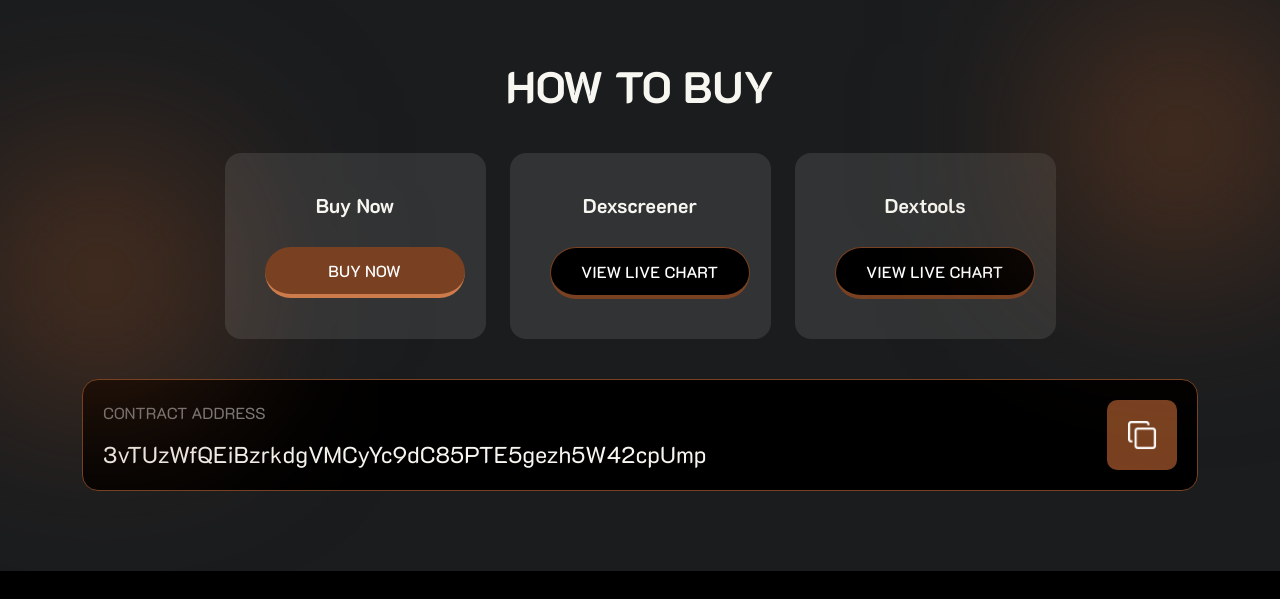
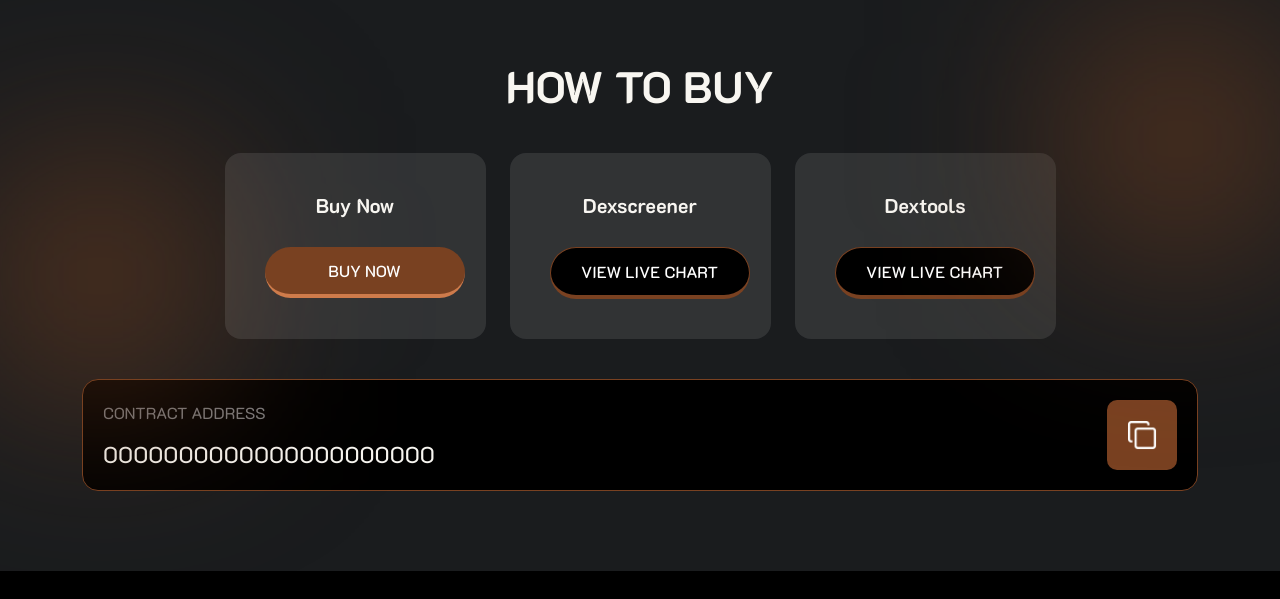
Before and after one commit to webdevplays/bybit, a plain HTML site: page index.html in a window 1280 px wide. Shown: the part 1657-2256 px from the top of the page. Drawn offline with Linux system fonts and the light colour scheme.

Commit message:
Update index.html

```diff
--- a/index.html
+++ b/index.html
@@ -113,9 +113,9 @@
               <p>
                 A cryptocurrency exchange platform that offers trading in derivatives, spot markets, and other financial products with features like leverage.
               </p>
-              <a href="https://jup.ag/swap/SOL-3vTUzWfQEiBzrkdgVMCyYc9dC85PTE5gezh5W42cpUmp" target="_blank"
+              <a href="https://jup.ag/swap/SOL-0000000000000000000000" target="_blank"
                 class="btn-main"> Buy Now </a>
-                <a href="https://dexscreener.com/solana/3vTUzWfQEiBzrkdgVMCyYc9dC85PTE5gezh5W42cpUmp" target="_blank"
+                <a href="https://dexscreener.com/solana/0000000000000000000000" target="_blank"
                 class="btn-main btn-border"> View Live Chart </a>
             </div><!-- /.banner-txt -->
           </div><!-- /.col-lg-6 -->
@@ -170,7 +170,7 @@
           Join the Bybit Now!
         </h2>
 
-        <a href="https://jup.ag/swap/SOL-3vTUzWfQEiBzrkdgVMCyYc9dC85PTE5gezh5W42cpUmp" target="_blank" class="btn-main">
+        <a href="https://jup.ag/swap/SOL-0000000000000000000000" target="_blank" class="btn-main">
           Buy Now </a>
 
         <img src="/1500x500_bybit.png" class="img-radius" alt="img">
@@ -194,7 +194,7 @@
             <h5>
               Buy Now
             </h5>
-            <a href="https://jup.ag/swap/SOL-3vTUzWfQEiBzrkdgVMCyYc9dC85PTE5gezh5W42cpUmp" target="_blank"
+            <a href="https://jup.ag/swap/SOL-0000000000000000000000" target="_blank"
               class="btn-main"> Buy Now </a>
           </div><!-- /.buy-single -->
         </div><!-- /.col-lg-3 -->
@@ -205,7 +205,7 @@
             <h5>
               Dexscreener
             </h5>
-            <a href="https://dexscreener.com/solana/3vTUzWfQEiBzrkdgVMCyYc9dC85PTE5gezh5W42cpUmp" target="_blank"
+            <a href="https://dexscreener.com/solana/0000000000000000000000" target="_blank"
               class="btn-main btn-border"> View Live Chart </a>
           </div><!-- /.buy-single -->
         </div><!-- /.col-lg-3 -->
@@ -216,7 +216,7 @@
             <h5>
               Dextools
             </h5>
-            <a href="https://www.dextools.io/app/en/solana/pair-explorer/3vTUzWfQEiBzrkdgVMCyYc9dC85PTE5gezh5W42cpUmp?t=1726828593001" target="_blank"
+            <a href="https://www.dextools.io/app/en/solana/pair-explorer/0000000000000000000000?t=1726828593001" target="_blank"
               class="btn-main btn-border"> View Live Chart </a>
           </div><!-- /.buy-single -->
         </div><!-- /.col-lg-3 -->
@@ -231,13 +231,13 @@
         <div class="firt">
           <span> CONTRACT ADDRESS </span>
           <p>
-            3vTUzWfQEiBzrkdgVMCyYc9dC85PTE5gezh5W42cpUmp
+            0000000000000000000000
           </p>
 
         </div><!-- /.firt -->
 
         <div class="btn-cun">
-          <button onclick="copy('3vTUzWfQEiBzrkdgVMCyYc9dC85PTE5gezh5W42cpUmp','#copy_button_2')" id="copy_button_2"
+          <button onclick="copy('0000000000000000000000','#copy_button_2')" id="copy_button_2"
             class="copy-button" data-bs-toggle="tooltip" data-bs-placement="top" title="Copied!">
             <img src="assets/img/copy.png" alt="copy">
           </button>
```
